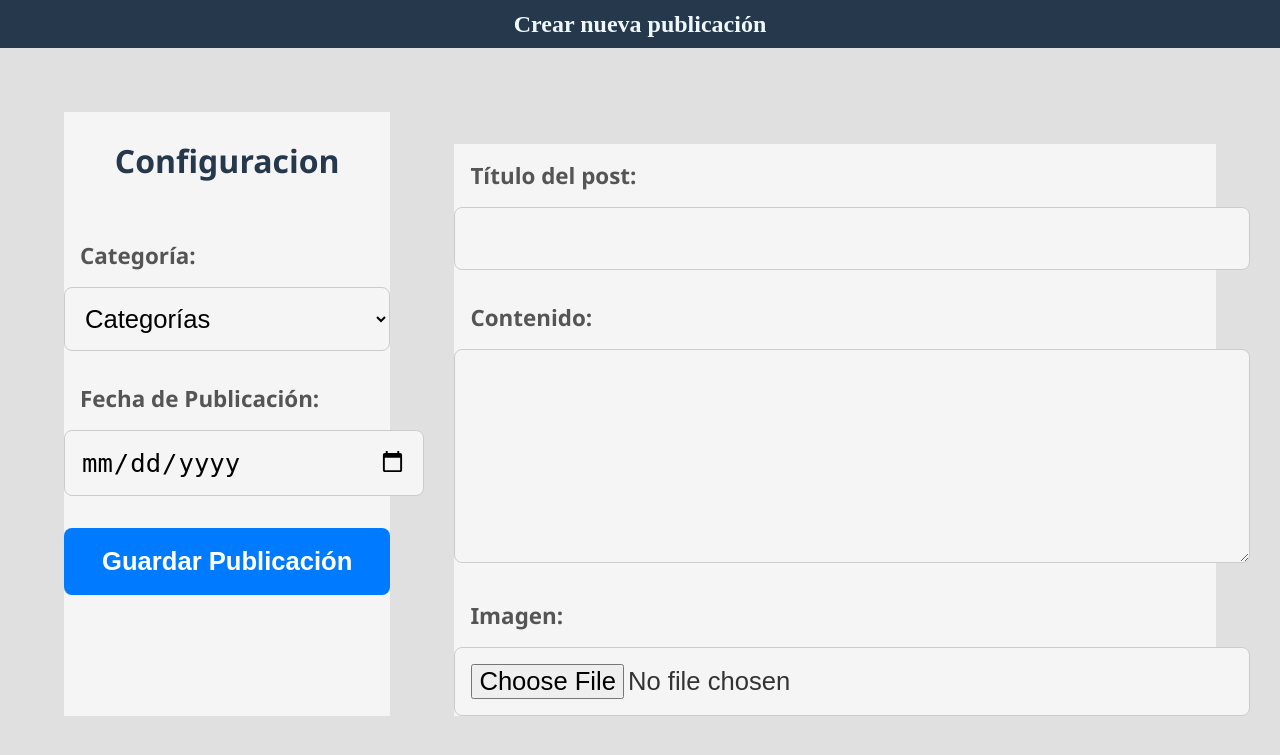
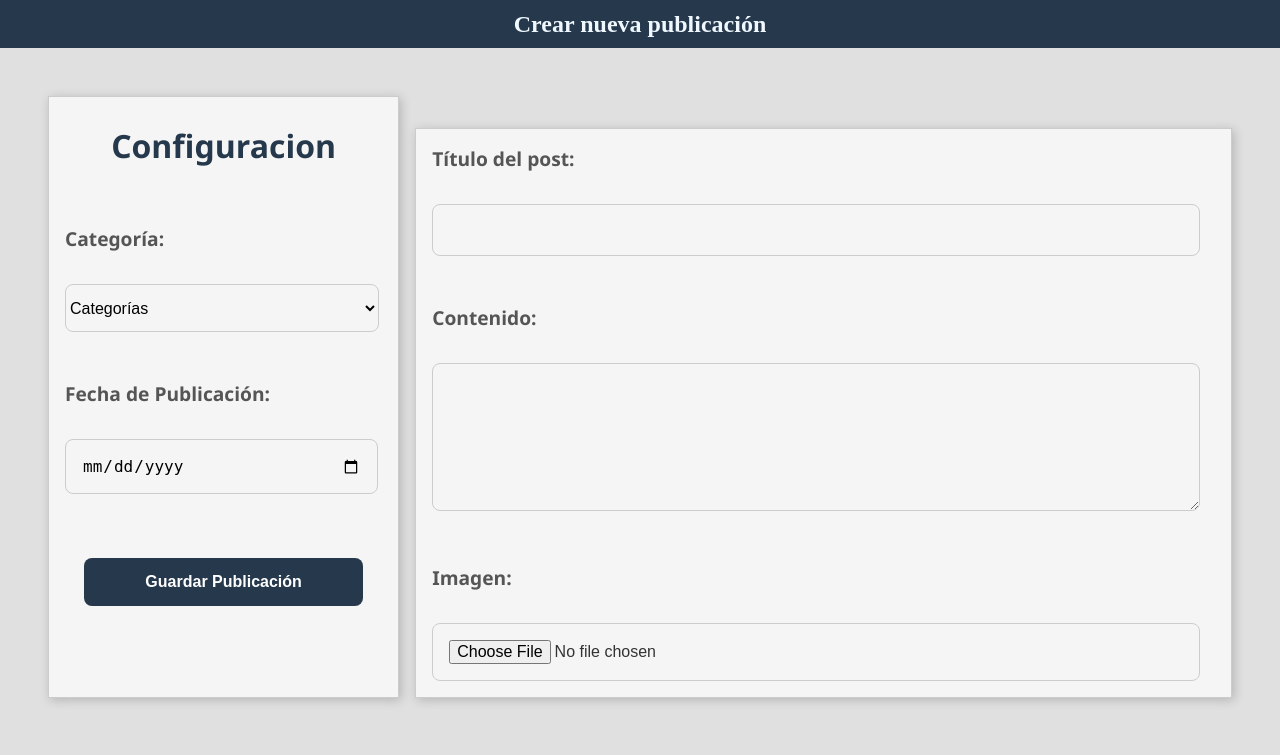
Before and after one commit to Edubedo/MasAllaDelPIB, a PHP site: page /admin/posts/posts-crear.php in a window 1280 px wide. Shown: the top 755 px of the page. Run offline with PHP 8.4, Linux system fonts and the light colour scheme; data that the repository does not hold is empty.

Commit message:
diseño de crear y editar publicaciones

```diff
--- a/admin/posts/css/crear.css
+++ b/admin/posts/css/crear.css
@@ -23,16 +23,20 @@ h1 {
 
 .contenedor-general{
     display: flex;
-    margin: 2rem;
+    margin: 1rem;
 }
+
 .izquierdo{
     width: 30%;
     height: auto;
     background-color:#f5f5f5;
     margin: 2rem;
+    margin-right: 0.5rem;
     display: flex;
     flex-direction: column;
     gap: 1rem;
+    border: 1px solid #ccc;
+    box-shadow: 2px 2px 10px rgba(0, 0, 0, 0.2);
 }
 
 .derecho{
@@ -40,10 +44,13 @@ h1 {
     height: auto;
     background-color: #f5f5f5;
     margin: 2rem;
+    margin-left: 0.5rem;
     margin-top: 4rem;
     display: flex;
     flex-direction: column;
     gap: 1rem;
+    border: 1px solid #ccc;
+    box-shadow: 2px 2px 10px rgba(0, 0, 0, 0.2);
 }
 
 h2 {
@@ -55,7 +62,7 @@ h2 {
 
 label {
     display: block;
-    font-size: 1.4rem;
+    font-size: 1.2rem;
     font-weight: bold;
     margin-bottom: 0.5rem;
     color: #555;
@@ -63,23 +70,37 @@ label {
 }
 
 input, textarea {
-    width: 100%;
+    width: 90%;
     padding: 1rem;
     border: 1px solid #ccc;
     border-radius: 0.5rem;
     background-color: #f5f5f5;
-    font-size: 1.6rem;
+    font-size: 1rem;
+    transition: all 0.3s ease;
+    margin: 1rem;
+}
+
+.fecha {
+    margin: 1rem;
+    width: 80%;
+}
+
+select {
+    width: 90%;
+    height: 3rem;
+    margin-top: 0;
+    margin: 1rem;
+    border: 1px solid #ccc;
+    border-radius: 0.5rem;
+    background-color: #f5f5f5;
+    font-size: 1rem;
     transition: all 0.3s ease;
 }
 
-select {
-    width: 100%;
-    padding: 1rem;
-    border: 1px solid #ccc;
-    border-radius: 0.5rem;
-    background-color: #f5f5f5;
-    font-size: 1.6rem;
-    transition: all 0.3s ease;
+span{
+    text-align: center;
+    font-size: 1rem;
+    margin: 1rem;
 }
 
 input:focus, textarea:focus {
@@ -89,23 +110,30 @@ input:focus, textarea:focus {
     box-shadow: 0 0 5px rgba(0, 123, 255, 0.3);
 }
 
+.boton-div {
+    justify-content: center;
+    display: flex;
+}
+
 button {
-    width: 100%;
-    padding: 1.2rem;
-    background-color: #007bff;
+    width: 80%;
+    height: 3rem;
+    margin: 1rem;
+    background-color: #25384c;
     color: white;
     border: none;
     border-radius: 0.5rem;
     cursor: pointer;
-    font-size: 1.6rem;
+    font-size: 1rem;
     font-weight: bold;
     transition: background 0.3s ease, transform 0.2s ease;
 }
 
 button:hover {
-    background-color: #0056b3;
+    background-color: #25384c;
     transform: scale(1.02);
 }
+
 
 .success-message {
     background-color: #28a745;
--- a/admin/posts/posts-crear.php
+++ b/admin/posts/posts-crear.php
@@ -21,8 +21,11 @@ include '../../config/database.php';
 
         <form action="#" name="crear_posts" method="post" enctype="multipart/form-data">
             <div class="contenedor-general">
+
                 <div class="izquierdo">
+
                     <h2>Configuracion</h2>
+
                     <div class="categoria_div">
                         <label for="categoria">Categoría:</label>
                         <select name="categoria_posts" id="categoria" required>
@@ -32,17 +35,23 @@ include '../../config/database.php';
                             <option value="mundo-laboral">Mundo laboral</option>
                         </select>
                     </div>
+
                     <div class="fecha_div">
                         <label for="fecha_publicacion">Fecha de Publicación:</label>
-                        <input type="date" id="fecha_publicacion" name="fecha_publicacion_posts" required>
+                        <input class="fecha" type="date" id="fecha_publicacion" name="fecha_publicacion_posts" required>
                     </div>
+
                     <div class="autor_div">
                         <?php if(isset($_SESSION['username'])): ?>
                             <label for="usuario">Usuario:</label>
                             <span class="username"><?php echo htmlspecialchars($_SESSION['username']); ?></span>
                         <?php endif; ?>
                     </div>
-                    <button type="submit" name="crear_post">Guardar Publicación</button>
+
+                    <div class="boton-div">
+                        <button type="submit" name="crear_post">Guardar Publicación</button>
+                    </div>
+
                 </div>
 
                 <div class="derecho">
```
Also changed, not shown: admin/posts/posts-modificar.php (+41 -29 lines), admin/posts/uploads/b9cc21f8262cd359b70db31a92e87df8.jpg (added).
